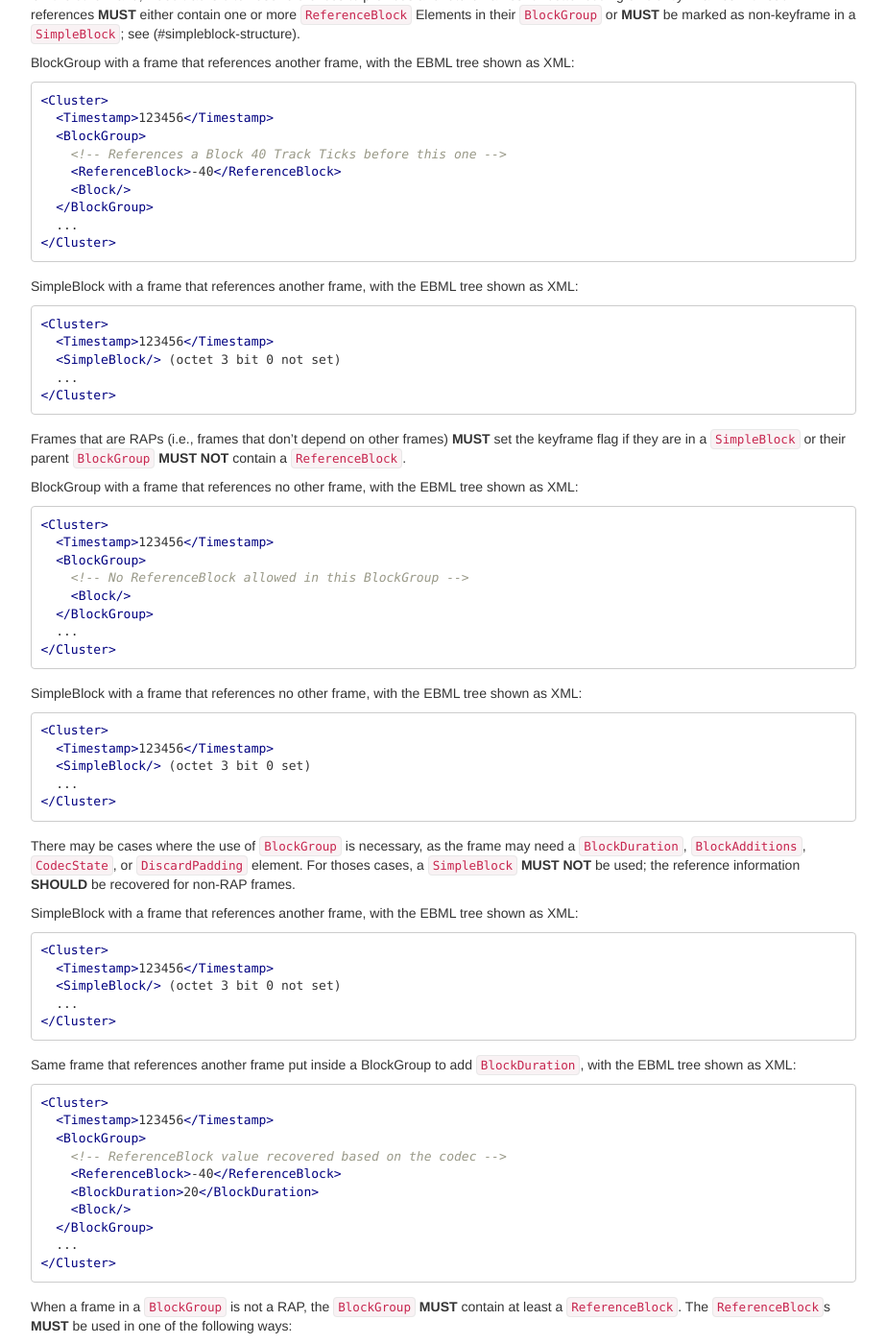
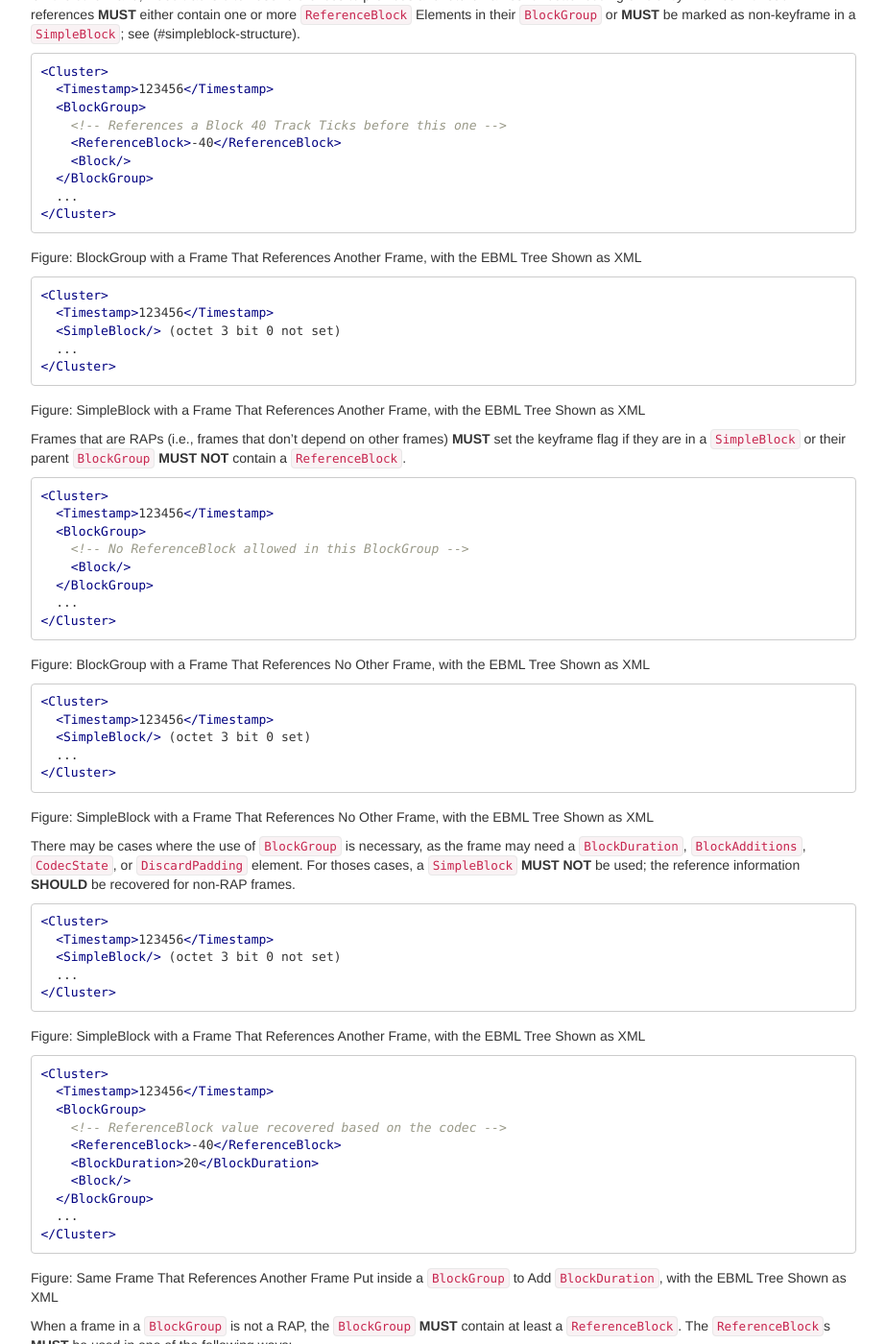
Before and after one commit to ietf-wg-cellar/matroska-specification, a Jekyll site: the page built from notes.md, in a window 1280 px wide and 1400 px high, scrolled down 6427 px. Shown: the whole window at 96% size, without its empty margins (273-1196 px from the left). Built offline with Jekyll 4.4.1, drawn with Linux system fonts in a browser that asks for light colours; our own code applies the rules of GitHub Pages for plain Markdown files; some of the changed lines change nothing that is shown; some of the changed text lies outside the part shown.

Commit message:
[formatting] turn RAP example descriptions into figure titles

````diff
--- a/notes.md
+++ b/notes.md
@@ -424,8 +424,6 @@ coding efficiency. Frames with such references **MUST** either contain one or mo
 `ReferenceBlock` Elements in their `BlockGroup` or **MUST** be marked
 as non-keyframe in a `SimpleBlock`; see (#simpleblock-structure).
 
-BlockGroup with a frame that references another frame, with the EBML tree shown as XML:
-
 ```xml
 <Cluster>
   <Timestamp>123456</Timestamp>
@@ -437,8 +435,7 @@ BlockGroup with a frame that references another frame, with the EBML tree shown
   ...
 </Cluster>
 ```
-
-SimpleBlock with a frame that references another frame, with the EBML tree shown as XML:
+Figure: BlockGroup with a Frame That References Another Frame, with the EBML Tree Shown as XML
 
 ```xml
 <Cluster>
@@ -447,13 +444,11 @@ SimpleBlock with a frame that references another frame, with the EBML tree shown
   ...
 </Cluster>
 ```
-
+Figure: SimpleBlock with a Frame That References Another Frame, with the EBML Tree Shown as XML
 
 Frames that are RAPs (i.e., frames that don't depend on other frames) **MUST** set the keyframe
 flag if they are in a `SimpleBlock` or their parent `BlockGroup` **MUST NOT** contain
 a `ReferenceBlock`.
-
-BlockGroup with a frame that references no other frame, with the EBML tree shown as XML:
 
 ```xml
 <Cluster>
@@ -465,8 +460,7 @@ BlockGroup with a frame that references no other frame, with the EBML tree shown
   ...
 </Cluster>
 ```
-
-SimpleBlock with a frame that references no other frame, with the EBML tree shown as XML:
+Figure: BlockGroup with a Frame That References No Other Frame, with the EBML Tree Shown as XML
 
 ```xml
 <Cluster>
@@ -475,14 +469,13 @@ SimpleBlock with a frame that references no other frame, with the EBML tree show
   ...
 </Cluster>
 ```
+Figure: SimpleBlock with a Frame That References No Other Frame, with the EBML Tree Shown as XML
 
 
 There may be cases where the use of `BlockGroup` is necessary, as the frame may need a
 `BlockDuration`, `BlockAdditions`, `CodecState`, or `DiscardPadding` element.
 For thoses cases, a `SimpleBlock` **MUST NOT** be used;
 the reference information **SHOULD** be recovered for non-RAP frames.
-
-SimpleBlock with a frame that references another frame, with the EBML tree shown as XML:
 
 ```xml
 <Cluster>
@@ -491,8 +484,7 @@ SimpleBlock with a frame that references another frame, with the EBML tree shown
   ...
 </Cluster>
 ```
-
-Same frame that references another frame put inside a BlockGroup to add `BlockDuration`, with the EBML tree shown as XML:
+Figure: SimpleBlock with a Frame That References Another Frame, with the EBML Tree Shown as XML
 
 ```xml
 <Cluster>
@@ -506,6 +498,7 @@ Same frame that references another frame put inside a BlockGroup to add `BlockDu
   ...
 </Cluster>
 ```
+Figure: Same Frame That References Another Frame Put inside a `BlockGroup` to Add `BlockDuration`, with the EBML Tree Shown as XML
 
 When a frame in a `BlockGroup` is not a RAP, the `BlockGroup` **MUST** contain at least a `ReferenceBlock`.
 The `ReferenceBlock`s **MUST** be used in one of the following ways:
@@ -519,8 +512,6 @@ The `ReferenceBlock`s **MUST** be used in one of the following ways:
 The lack of `ReferenceBlock` would mean such a frame is a RAP, and seeking on that
 frame that actually depends on other frames may create a bogus output or even crash.
 
-* Same frame that references another frame put inside a BlockGroup but the reference could not be recovered, with the EBML tree shown as XML:
-
 ```xml
 <Cluster>
   <Timestamp>123456</Timestamp>
@@ -533,8 +524,7 @@ frame that actually depends on other frames may create a bogus output or even cr
   ...
 </Cluster>
 ```
-
-* BlockGroup with a frame that references two other frames, with the EBML tree shown as XML:
+Figure: Same Frame That References Another Frame Put inside a `BlockGroup`, but the Reference Could Not Be Recovered, with the EBML Tree Shown as XML
 
 ```xml
 <Cluster>
@@ -549,6 +539,7 @@ frame that actually depends on other frames may create a bogus output or even cr
   ...
 </Cluster>
 ```
+Figure: `BlockGroup` with a Frame That References Two Other Frames, with the EBML Tree Shown as XML
 
 Intra-only video frames, such as the ones found in AV1 or VP9, can be decoded without any other
 frame, but they don't reset the codec state. Thus, seeking to these frames is not possible,
@@ -557,8 +548,6 @@ Such intra-only frames **MUST NOT** be considered as keyframes, so the keyframe
 **MUST NOT** be set in the `SimpleBlock` or a `ReferenceBlock` **MUST** be used
 to signify the frame is not a RAP. The timestamp value of the `ReferenceBlock` **MUST**
 be "0", meaning it's referencing itself.
-
-* Intra-only frame not an RAP, with the EBML tree shown as XML:
 
 ```xml
 <Cluster>
@@ -571,6 +560,7 @@ be "0", meaning it's referencing itself.
   ...
 </Cluster>
 ```
+Figure: Intra-Only Frame (Not a RAP), with the EBML Tree Shown as XML
 
 Because a video `SimpleBlock` has less information on references than a video `BlockGroup`,
 it is possible to remux a video track using `BlockGroup` into a `SimpleBlock`,
````
